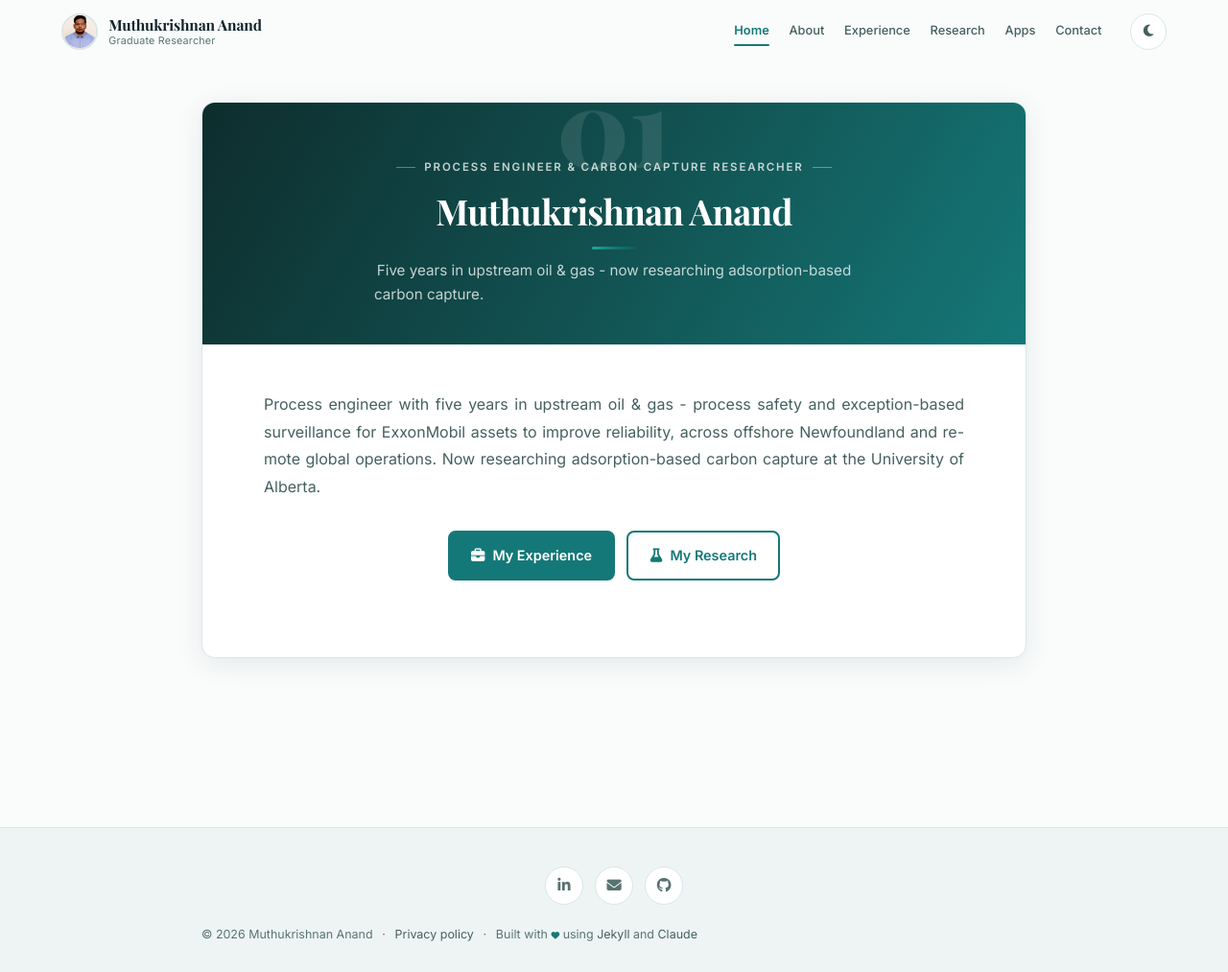
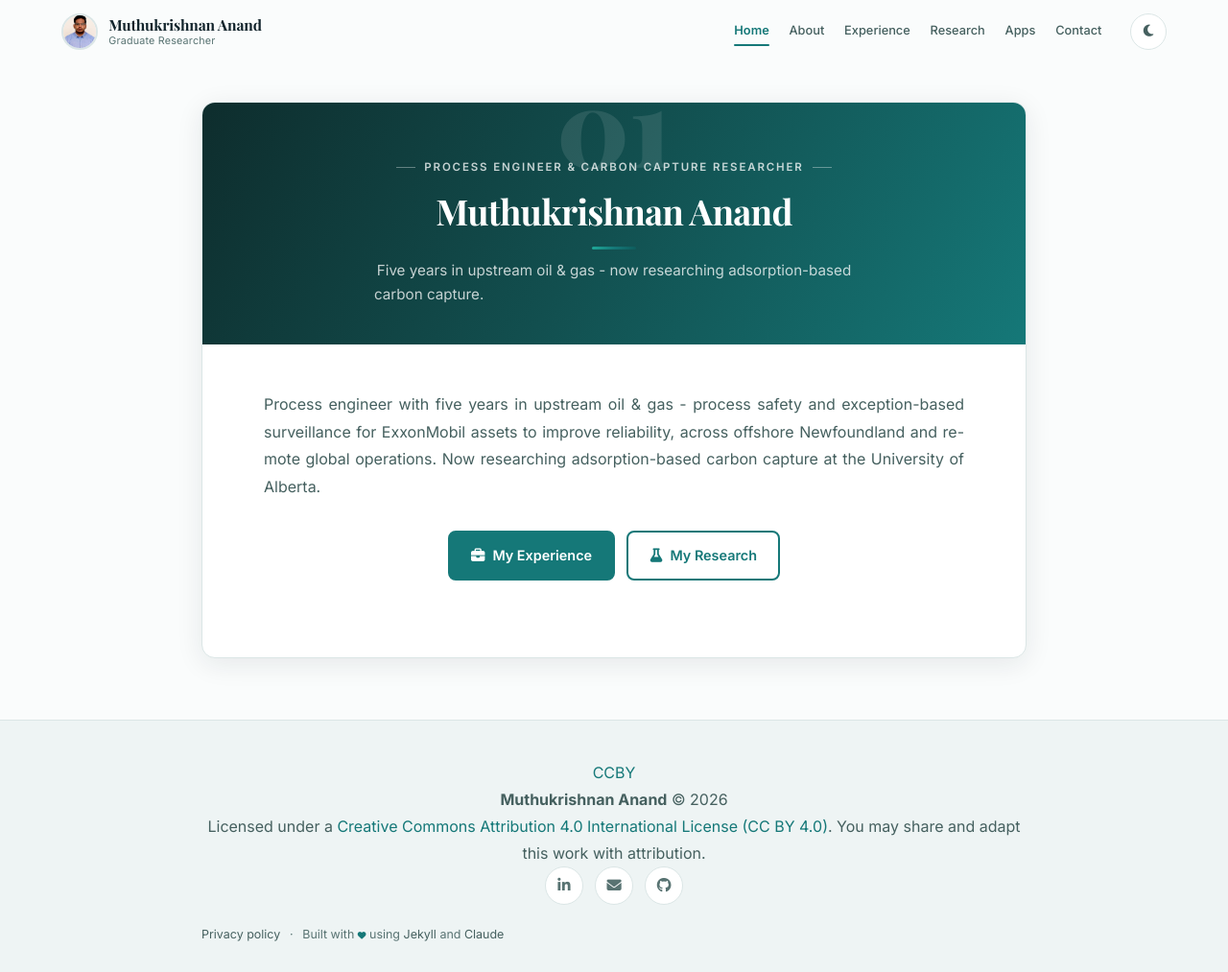
Before and after one commit to Mk-learning-python07/muthukrishnan.github.com, a Jekyll site: the page built from index.md, in a window 1280 px wide and 1013 px high. Shown: the whole window at 96% size. Built offline with Jekyll 4.4.1, drawn with Linux system fonts in a browser that asks for light colours; some web fonts are replaced.

Commit message:
Footer changes

```diff
--- a/_layouts/default.html
+++ b/_layouts/default.html
@@ -29,7 +29,7 @@
   <link href="https://fonts.googleapis.com/css2?family=Inter:wght@300;400;500;600;700&family=Playfair+Display:ital,wght@0,700;0,900;1,400&display=swap" rel="stylesheet">
   <!-- SRI hash: run this on your machine and paste the output into integrity="sha384-HASH":
        curl -s https://cdnjs.cloudflare.com/ajax/libs/font-awesome/6.4.0/css/all.min.css | openssl dgst -sha384 -binary | openssl base64 -A -->
-  <link rel="stylesheet" href="https://cdnjs.cloudflare.com/ajax/libs/font-awesome/6.4.0/css/all.min.css" integrity="sha384-iw3OoTErCYJJB9mCa8LNS2hbsQ7M3C0EpIsO/H5+EGAkPGc6rk+V8i04oW/K5xq0" crossorigin="anonymous">
+  <link rel="stylesheet" href="https://cdnjs.cloudflare.com/ajax/libs/font-awesome/6.4.0/css/all.min.css" crossorigin="anonymous">
   <link rel="stylesheet" href="{{ '/assets/css/main.css' | relative_url }}">
 
   <script async src="https://www.googletagmanager.com/gtag/js?id=G-QEPCGSFX9V"></script>
@@ -113,15 +113,27 @@
   <!-- ── Footer ── -->
   <footer class="site-footer">
     <div class="footer-inner">
-      <div class="footer-social">
-        {% if site.linkedin %}<a href="{{ site.linkedin }}" target="_blank" rel="noopener noreferrer" aria-label="LinkedIn" class="social-link"><i class="fab fa-linkedin-in" aria-hidden="true"></i></a>{% endif %}
-        {% if site.email    %}<a href="mailto:{{ site.email }}" aria-label="Email" class="social-link"><i class="fas fa-envelope" aria-hidden="true"></i></a>{% endif %}
-        {% if site.github   %}<a href="{{ site.github }}" target="_blank" rel="noopener noreferrer" aria-label="GitHub" class="social-link"><i class="fab fa-github" aria-hidden="true"></i></a>{% endif %}
+      <div class="footer-top">
+        <div class="foot-lic">
+          <a rel="license" href="https://creativecommons.org/licenses/by/4.0/" target="_blank" rel="noopener noreferrer" class="cc-badge" aria-label="Creative Commons Attribution 4.0">
+            <span class="cc-mark">CC</span><span class="cc-mark">BY</span>
+          </a>
+          <div class="foot-lic-txt">
+            <div><strong>Muthukrishnan Anand</strong> &copy; {{ site.time | date: '%Y' }}</div>
+            <div>Licensed under a <a rel="license" href="https://creativecommons.org/licenses/by/4.0/" target="_blank" rel="noopener noreferrer">Creative Commons Attribution 4.0 International License (CC BY 4.0)</a>. You may share and adapt this work with attribution.</div>
+          </div>
+        </div>
+        <div class="footer-social">
+          {% if site.linkedin %}<a href="{{ site.linkedin }}" target="_blank" rel="noopener noreferrer" aria-label="LinkedIn" class="social-link"><i class="fab fa-linkedin-in" aria-hidden="true"></i></a>{% endif %}
+          {% if site.email    %}<a href="mailto:{{ site.email }}" aria-label="Email" class="social-link"><i class="fas fa-envelope" aria-hidden="true"></i></a>{% endif %}
+          {% if site.github   %}<a href="{{ site.github }}" target="_blank" rel="noopener noreferrer" aria-label="GitHub" class="social-link"><i class="fab fa-github" aria-hidden="true"></i></a>{% endif %}
+        </div>
       </div>
       <p class="footer-copy">
-        &copy; {{ site.time | date: '%Y' }} Muthukrishnan Anand &ensp;&middot;&ensp;
         <a href="{{ site.baseurl }}/privacy-policy">Privacy policy</a> &ensp;&middot;&ensp;
-        Built with <i class="fas fa-heart" aria-hidden="true" style="color:var(--accent);font-size:.7em;"></i> using <a href="https://jekyllrb.com" target="_blank" rel="noopener noreferrer">Jekyll</a> and <a href="https://claude.com" target="_blank" rel="noopener noreferrer">Claude</a>
+        Built with <i class="fas fa-heart" aria-hidden="true" style="color:var(--accent);font-size:.7em;"></i> using
+        <a href="https://jekyllrb.com" target="_blank" rel="noopener noreferrer">Jekyll</a>
+        and <a href="https://claude.com" target="_blank" rel="noopener noreferrer">Claude</a>
       </p>
     </div>
   </footer>
```
